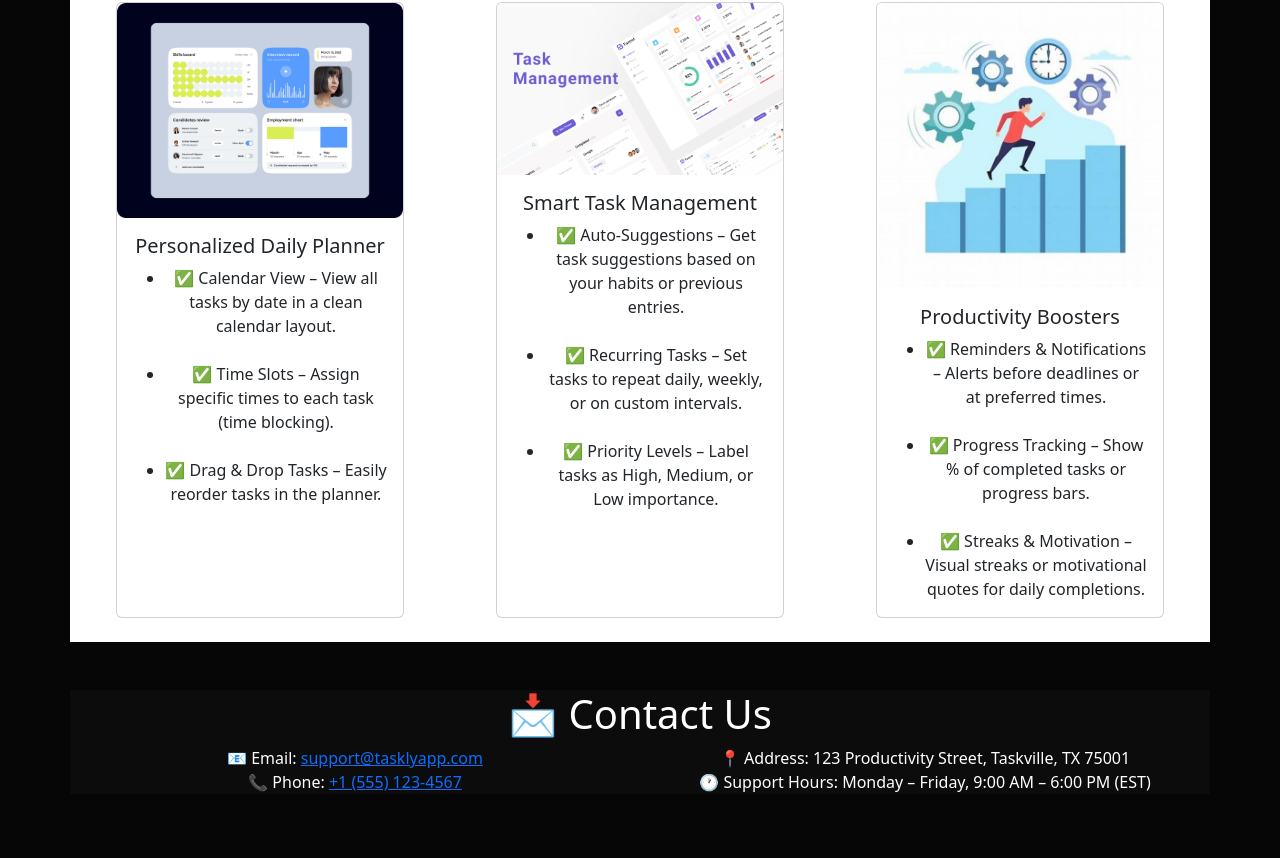
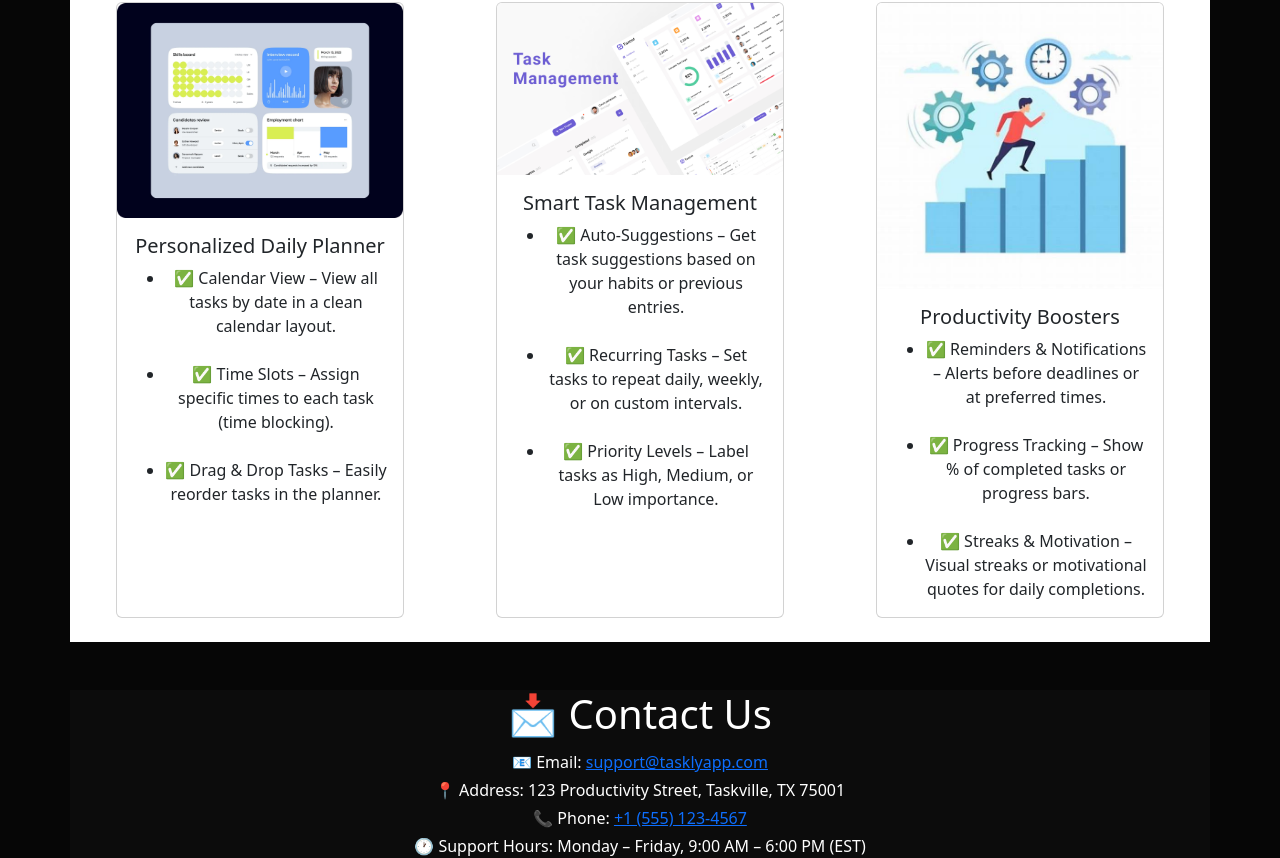
Before and after one commit to amaan1114/App-Landing-Page, a plain HTML site: page index.html in a window 1280 px wide. Shown: the part 1246-2104 px from the top of the page. Before the commit the page ends 2040 px from the top, so only its background shows below. Drawn offline with nearby package versions, Linux system fonts and the light colour scheme.

Commit message:
Add files via upload

```diff
--- a/index.html
+++ b/index.html
@@ -187,7 +187,6 @@
       </div>
     </div>
     </main>
-
 <!--Contact Us-->
     <footer>
 
@@ -196,14 +195,16 @@
     <div class="container text-center mt-5 justify-content-center aboutus" id="about_us">
       <h1 class="h1">📩 Contact Us</h1>
       <div class="row">
-        <div class="col">📧 Email: <a href="mailto:support@tasklyapp.com">support@tasklyapp.com</a></div>
-        <div class="col">📍 Address: 123 Productivity Street, Taskville, TX 75001</div>
+        <div class="col mt-1">📧 Email: <a href="mailto:support@tasklyapp.com">support@tasklyapp.com</a></div>
+        <div class="w-100 "></div>
+        <div class="col mt-1">📍 Address: 123 Productivity Street, Taskville, TX 75001</div>
 
         <!-- Force next columns to break to new line at md breakpoint and up -->
-        <div class="w-100 d-none d-md-block"></div>
+        <div class="w-100 "></div>
 
-        <div class="col">📞 Phone: <a href="tel:+1 (555) 123-4567">+1 (555) 123-4567</a></div>
-        <div class="col">🕐 Support Hours: Monday – Friday, 9:00 AM – 6:00 PM (EST)</div>
+        <div class="col mt-1">📞 Phone: <a href="tel:+1 (555) 123-4567">+1 (555) 123-4567</a></div>
+        <div class="w-100"></div>
+        <div class="col mt-1">🕐 Support Hours: Monday – Friday, 9:00 AM – 6:00 PM (EST)</div>
       </div>
 
 
```
